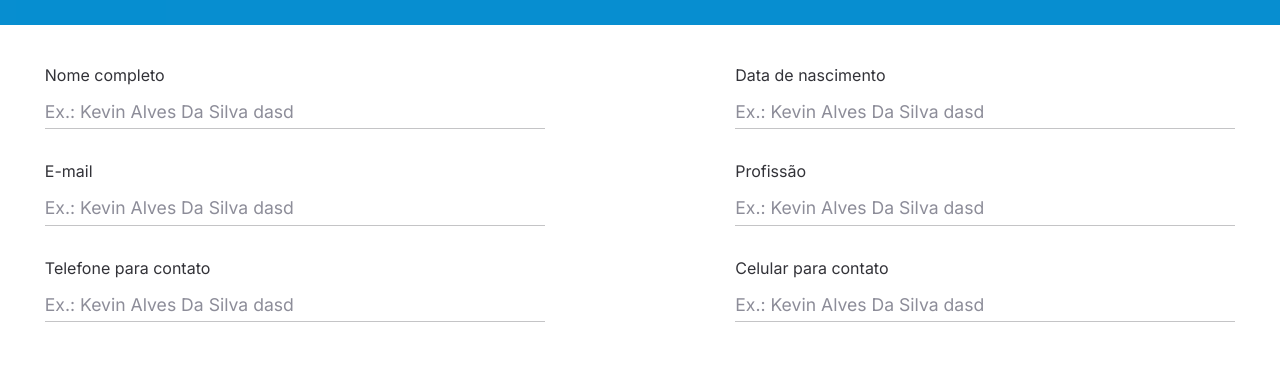
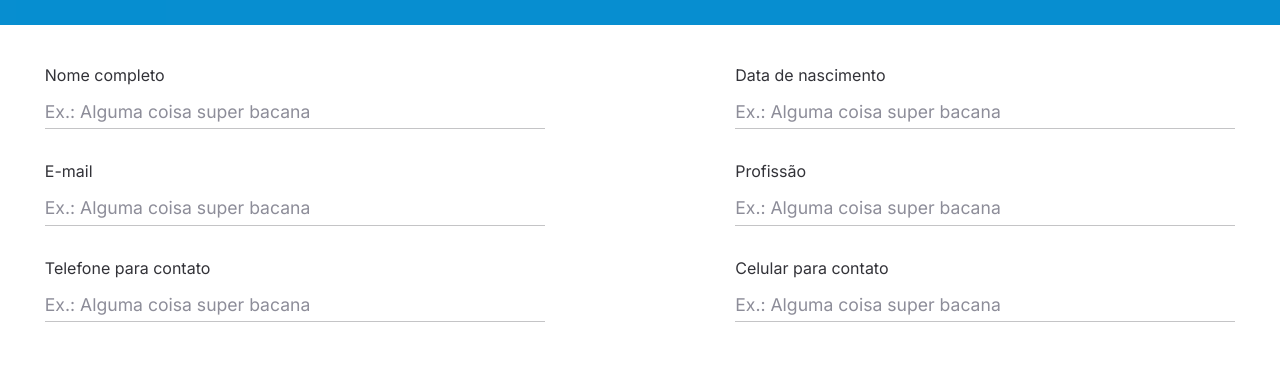
Before and after one commit to KevinAlves55/AlphaCadastros_Front-end, a React (Vite) app: page / in a window 1280 px wide. Shown: the part 125-495 px from the top of the page. Built offline with nearby package versions, Linux system fonts and the light colour scheme.

Commit message:
feat: Criando um componente de modelo de input

```diff
--- a/src/app/components/records/Records.tsx
+++ b/src/app/components/records/Records.tsx
@@ -1,5 +1,6 @@
 import styles from "./Styles.module.css";
 import common from "../../styles/Common.module.css";
+import { InputModel } from "./components/InputModel";
 
 export const Records: React.FC = () => {
   return (
@@ -7,37 +8,15 @@ export const Records: React.FC = () => {
       <form>
         <header className={styles.fields}>
           <div className={styles.fieldsColumns}>
-            <div className={styles.boxInput}>
-              <label htmlFor="nome">Nome completo</label>
-              <input id="nome" type="text" placeholder="Ex.: Kevin Alves Da Silva dasd" />
-            </div>
-
-            <div className={styles.boxInput}>
-              <label htmlFor="">E-mail</label>
-              <input type="text" placeholder="Ex.: Kevin Alves Da Silva dasd" />
-            </div>
-
-            <div className={styles.boxInput}>
-              <label htmlFor="">Telefone para contato</label>
-              <input type="text" placeholder="Ex.: Kevin Alves Da Silva dasd" />
-            </div>
+            <InputModel label="Nome completo" placeholder="Ex.: Alguma coisa super bacana" />
+            <InputModel label="E-mail" placeholder="Ex.: Alguma coisa super bacana" />
+            <InputModel label="Telefone para contato" placeholder="Ex.: Alguma coisa super bacana" />
           </div>
 
           <div className={styles.fieldsColumns}>
-            <div className={styles.boxInput}>
-              <label htmlFor="">Data de nascimento</label>
-              <input type="text" placeholder="Ex.: Kevin Alves Da Silva dasd" />
-            </div>
-
-            <div className={styles.boxInput}>
-              <label htmlFor="">Profissão</label>
-              <input type="text" placeholder="Ex.: Kevin Alves Da Silva dasd" />
-            </div>
-
-            <div className={styles.boxInput}>
-              <label htmlFor="">Celular para contato</label>
-              <input type="text" placeholder="Ex.: Kevin Alves Da Silva dasd" />
-            </div>
+            <InputModel label="Data de nascimento" placeholder="Ex.: Alguma coisa super bacana" />
+            <InputModel label="Profissão" placeholder="Ex.: Alguma coisa super bacana" />
+            <InputModel label="Celular para contato" placeholder="Ex.: Alguma coisa super bacana" />
           </div>
         </header>
 
--- a/src/app/components/records/Styles.module.css
+++ b/src/app/components/records/Styles.module.css
@@ -25,36 +25,6 @@
   display: flex;
   flex-direction: column;
   gap: 2rem;
-}
-
-.fieldsColumns .boxInput {
-  display: flex;
-  flex-direction: column;
-  gap: 1rem;
-}
-
-.boxInput label {
-  color: var(--gray-600);
-  font-size: 1rem;
-}
-
-.boxInput input {
-  width: 100%;
-  border: 0;
-  background-color: transparent;
-  border-bottom: 1px solid var(--gray-300);
-  padding-bottom: 0.4rem;
-  outline: none;
-  font-size: 1.1rem;
-  color: var(--gray-600);
-}
-
-.boxInput input:focus {
-  border-bottom: 1px solid var(--blue-dark);
-}
-
-.boxInput input::placeholder {
-  color: var(--gray-400);
 }
 
 .checkboxFields {
--- /dev/null
+++ b/src/app/components/records/components/InputModel.module.css
@@ -0,0 +1,29 @@
+.boxInput {
+  display: flex;
+  flex-direction: column;
+  gap: 1rem;
+}
+
+.boxInput label {
+  color: var(--gray-600);
+  font-size: 1rem;
+}
+
+.boxInput input {
+  width: 100%;
+  border: 0;
+  background-color: transparent;
+  border-bottom: 1px solid var(--gray-300);
+  padding-bottom: 0.4rem;
+  outline: none;
+  font-size: 1.1rem;
+  color: var(--gray-600);
+}
+
+.boxInput input:focus {
+  border-bottom: 1px solid var(--blue-dark);
+}
+
+.boxInput input::placeholder {
+  color: var(--gray-400);
+}
--- /dev/null
+++ b/src/app/components/records/components/InputModel.tsx
@@ -0,0 +1,18 @@
+import { InputHTMLAttributes } from "react";
+
+import styles from "./InputModel.module.css";
+
+interface IInputModelProps extends InputHTMLAttributes<HTMLInputElement> {
+  label: string;
+}
+
+export const InputModel: React.FC<IInputModelProps> = ({ label, ...props }) => {
+  return (
+    <div className={styles.boxInput}>
+      <label>{label}</label>
+      <input
+        {...props}
+      />
+    </div>
+  );
+};
```
